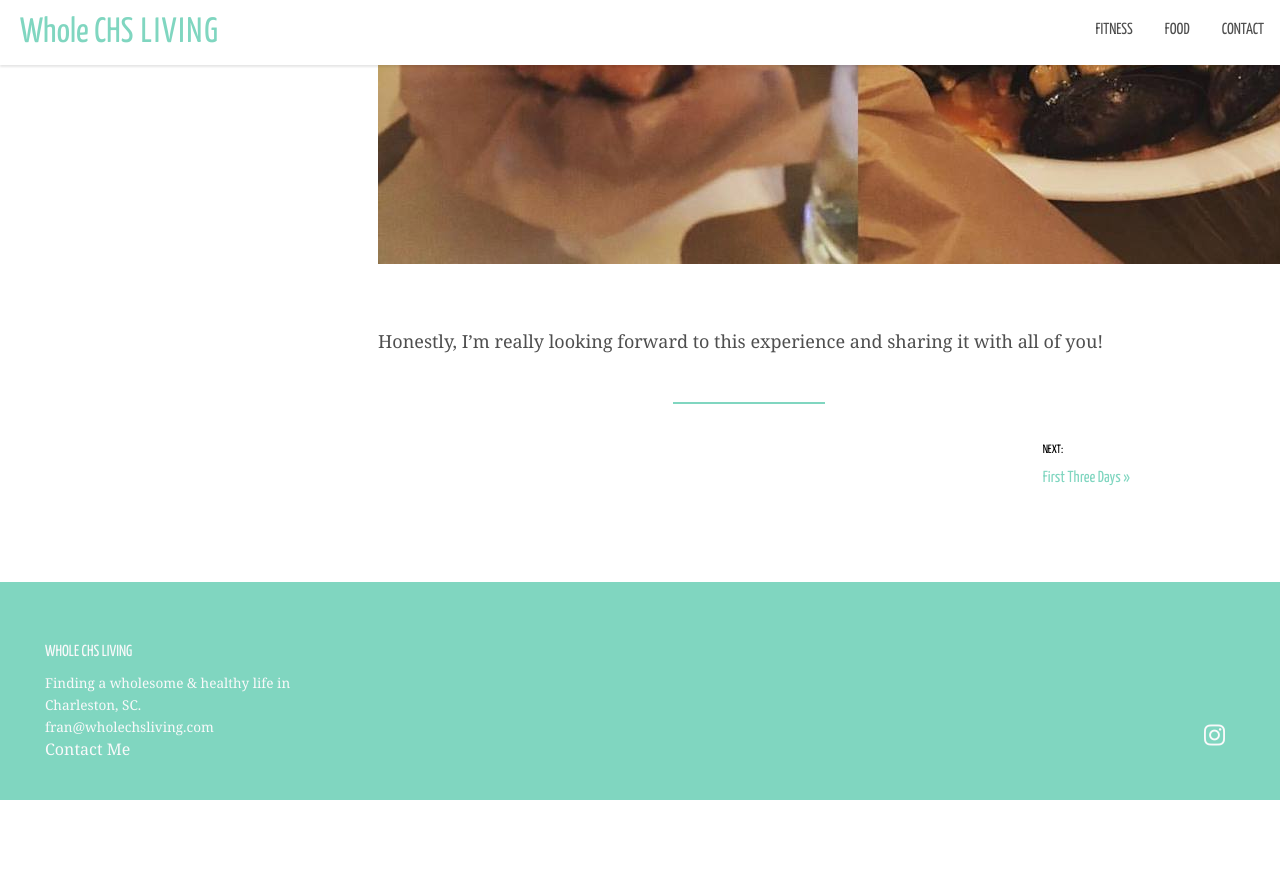
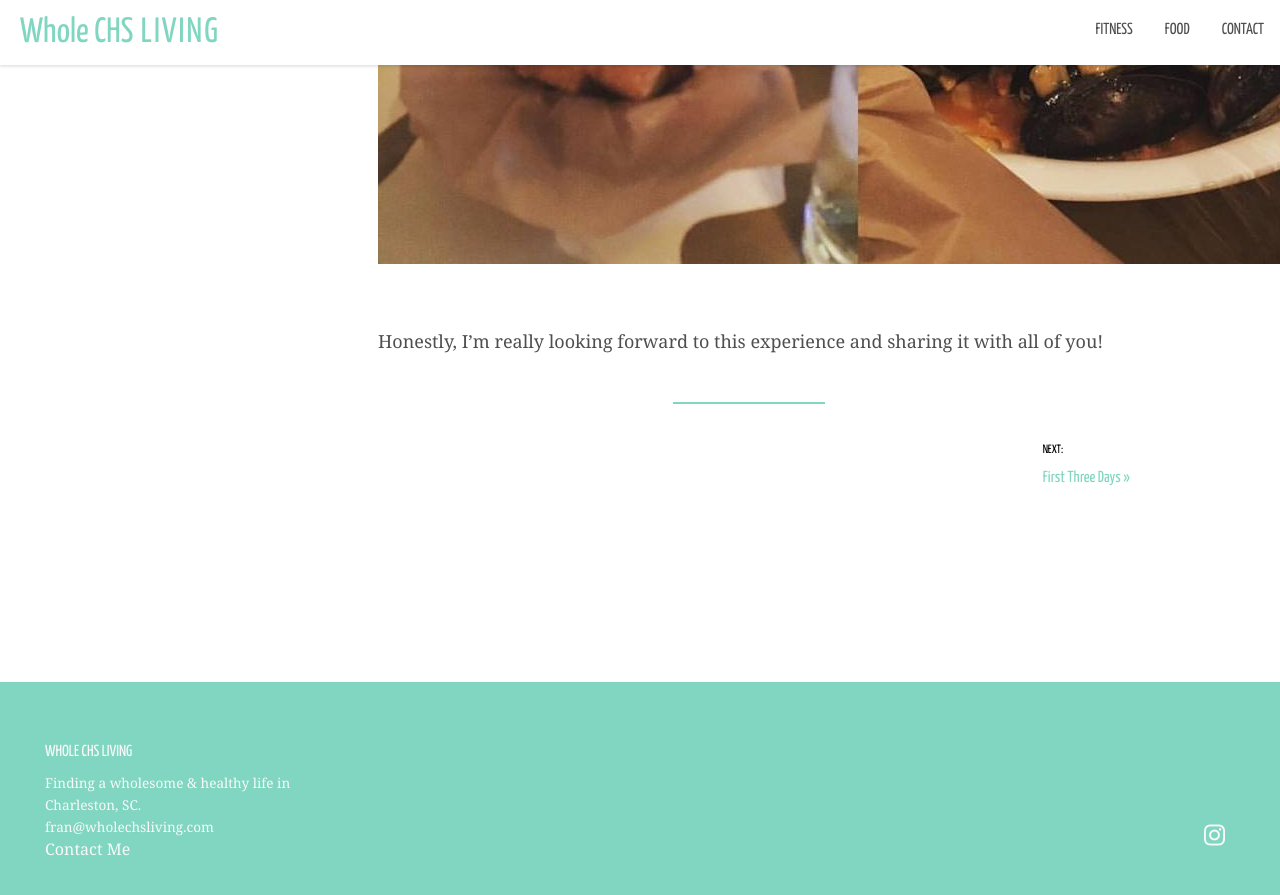
Before and after one commit to dmarooney1105/wholechsliving, a Jekyll site: the page built from _posts/2017-01-04-pre-whole30-thoughts.md, in a window 1280 px wide and 900 px high, scrolled down 1796 px. Shown: the top 895 px of the window. Built offline with Jekyll 4.4.1, drawn with Linux system fonts in a browser that asks for light colours; nearby versions of some CDN libraries; some web fonts are replaced; comment, search, counter and statistics services are not loaded; before the commit the page ends 2596 px from its top, so only the background shows below that.

Commit message:
Updated '_layouts/post.html' via CloudCannon

```diff
--- a/_layouts/post.html
+++ b/_layouts/post.html
@@ -29,7 +29,7 @@ layout: default
 
       </div>
       {% include post-nav.html %}
-      <div id="disqus_thread"></div>
+      <div id="disqus_thread" style="margin-top: 100px;"></div>
 <script>
   var disqus_shortname = '{{ site.disqus_shortname }}';
   var disqus_config = function () {
```
